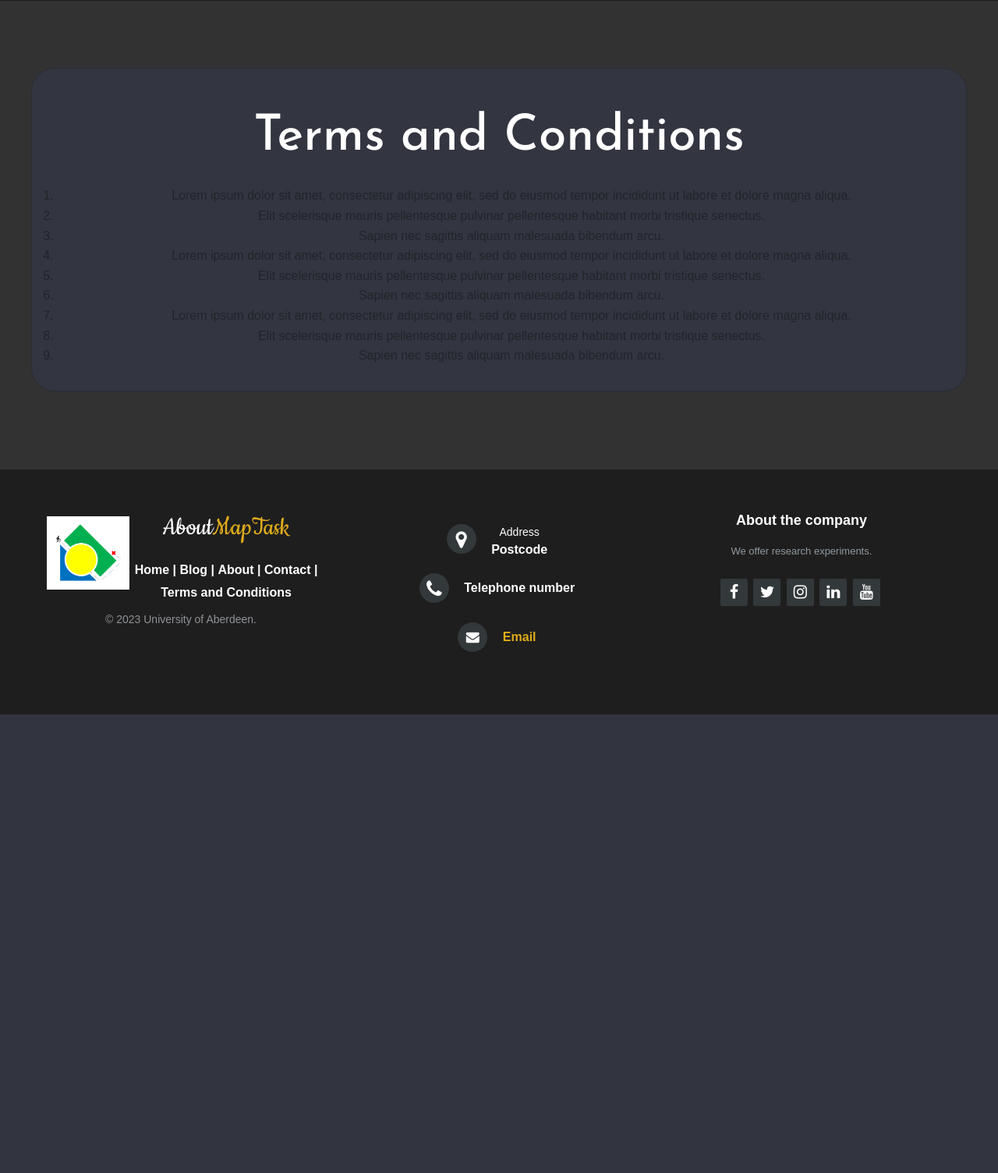
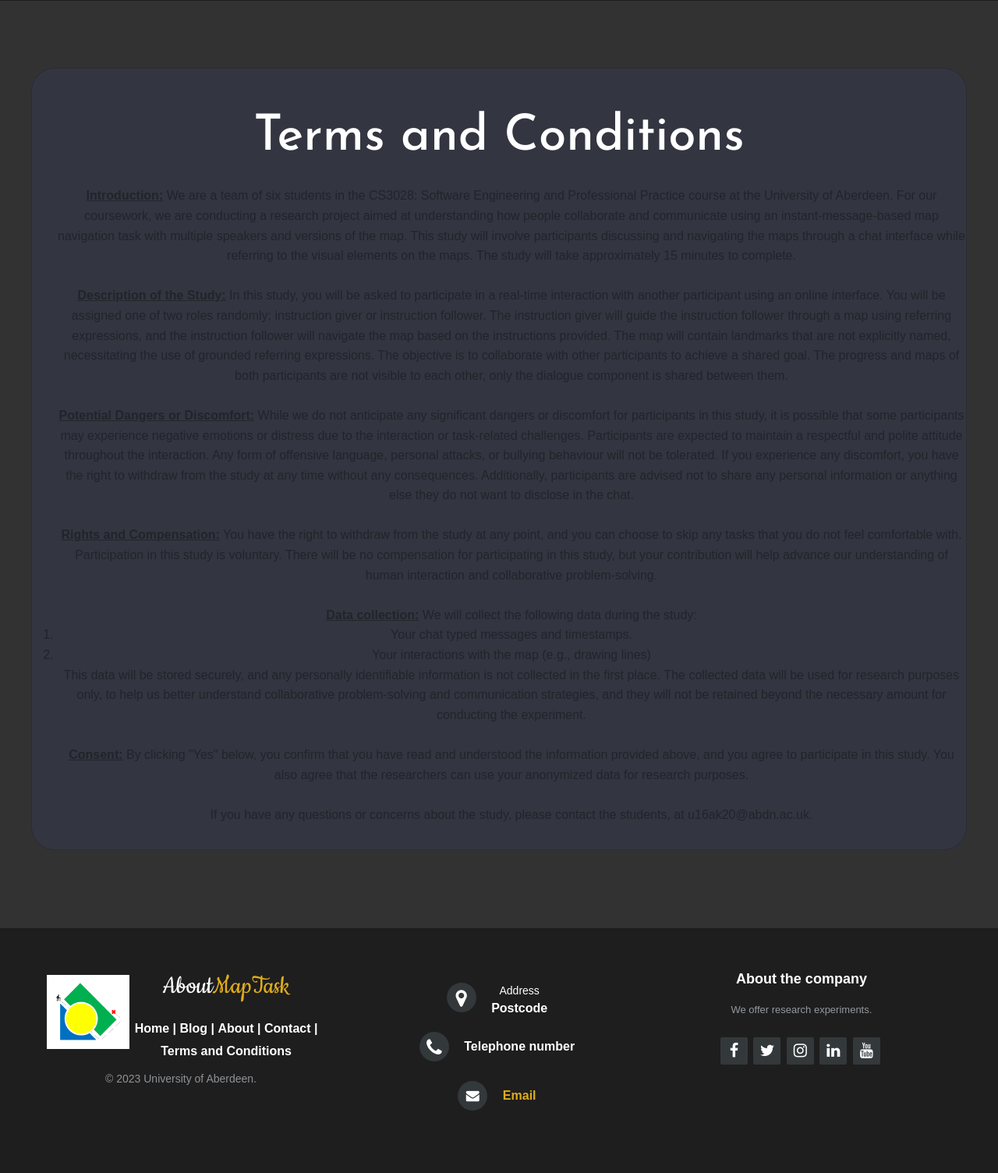
Before and after one commit to 12calert/Experiment.io, a Django app: page /terms_and_conditions/ in a window 1280 px wide. Shown: the part 55-1559 px from the top of the page at 78% size. Before the commit the page ends 971 px from the top, so only its background shows below. Run offline with Django 3.2, Linux system fonts and the light colour scheme; some libraries are stand-ins or nearby versions.

Commit message:
TOS updated

```diff
--- a/templates/home.html
+++ b/templates/home.html
@@ -22,7 +22,7 @@
             <!-- Blog entry -->
             <div class="w3-card-4 w3-margin w3-white w3-center">
                 <!-- Load the logo image from the static files -->
-                <img src="{% static 'images/logo.png' %}" width="80px" height="250px" alt="Nature" style="width:100%">
+                <img src="{% static 'images/logo.png' %}"   height="250px" alt="Nature" >
                 <div class="w3-container w3-center">
                     <h3><b>About the Map-Task Experiment</b></h3>
                     <h5>Brief Explanation, <span class="w3-opacity">May, 2023</span></h5>
--- a/templates/terms_and_conditions.html
+++ b/templates/terms_and_conditions.html
@@ -145,15 +145,28 @@
         <h4 class="primary-heading">Terms and Conditions</h4>
         <p class="paragraph">
         <ol>
-            <li>Lorem ipsum dolor sit amet, consectetur adipiscing elit, sed do eiusmod tempor incididunt ut labore et dolore magna aliqua.</li>
-            <li>Elit scelerisque mauris pellentesque pulvinar pellentesque habitant morbi tristique senectus. </li>
-            <li>Sapien nec sagittis aliquam malesuada bibendum arcu.</li>
-            <li>Lorem ipsum dolor sit amet, consectetur adipiscing elit, sed do eiusmod tempor incididunt ut labore et dolore magna aliqua.</li>
-            <li>Elit scelerisque mauris pellentesque pulvinar pellentesque habitant morbi tristique senectus. </li>
-            <li>Sapien nec sagittis aliquam malesuada bibendum arcu.</li>
-            <li>Lorem ipsum dolor sit amet, consectetur adipiscing elit, sed do eiusmod tempor incididunt ut labore et dolore magna aliqua.</li>
-            <li>Elit scelerisque mauris pellentesque pulvinar pellentesque habitant morbi tristique senectus. </li>
-            <li>Sapien nec sagittis aliquam malesuada bibendum arcu.</li>
+            <strong><u> Introduction:</u></strong>
+            We are a team of six students in the CS3028: Software Engineering and Professional Practice course at the University of Aberdeen. For our coursework, we are conducting a research project aimed at understanding how people collaborate and communicate using an instant-message-based map navigation task with multiple speakers and versions of the map. This study will involve participants discussing and navigating the maps through a chat interface while referring to the visual elements on the maps. The study will take approximately 15 minutes to complete. <br><br>
+
+            <strong><u>Description of the Study:</u></strong>
+            In this study, you will be asked to participate in a real-time interaction with another participant using an online interface. You will be assigned one of two roles randomly: instruction giver or instruction follower. The instruction giver will guide the instruction follower through a map using referring expressions, and the instruction follower will navigate the map based on the instructions provided. The map will contain landmarks that are not explicitly named, necessitating the use of grounded referring expressions. The objective is to collaborate with other participants to achieve a shared goal. The progress and maps of both participants are not visible to each other, only the dialogue component is shared between them.<br><br>
+
+            <strong><u>Potential Dangers or Discomfort:</u></strong>
+            While we do not anticipate any significant dangers or discomfort for participants in this study, it is possible that some participants may experience negative emotions or distress due to the interaction or task-related challenges. Participants are expected to maintain a respectful and polite attitude throughout the interaction. Any form of offensive language, personal attacks, or bullying behaviour will not be tolerated. If you experience any discomfort, you have the right to withdraw from the study at any time without any consequences. Additionally, participants are advised not to share any personal information or anything else they do not want to disclose in the chat.  <br><br>
+
+            <strong><u>Rights and Compensation:</u></strong>
+            You have the right to withdraw from the study at any point, and you can choose to skip any tasks that you do not feel comfortable with. Participation in this study is voluntary. There will be no compensation for participating in this study, but your contribution will help advance our understanding of human interaction and collaborative problem-solving. <br><br>
+
+            <strong><u>Data collection:</u></strong>
+            We will collect the following data during the study:
+            <li>	Your chat typed messages and timestamps. </li>
+            <li>	Your interactions with the map (e.g., drawing lines)</li>
+            This data will be stored securely, and any personally identifiable information is not collected in the first place. The collected data will be used for research purposes only, to help us better understand collaborative problem-solving and communication strategies, and they will not be retained beyond the necessary amount for conducting the experiment. <br><br>
+
+            <strong><u>Consent:</u></strong>
+            By clicking "Yes" below, you confirm that you have read and understood the information provided above, and you agree to participate in this study. You also agree that the researchers can use your anonymized data for research purposes. <br>
+
+            <br>If you have any questions or concerns about the study, please contact the students, at u16ak20@abdn.ac.uk. <br>
         </ol>
         </p>
     </div>
```
Also changed, not shown: templates/all_rooms.html (+27 -22 lines).
